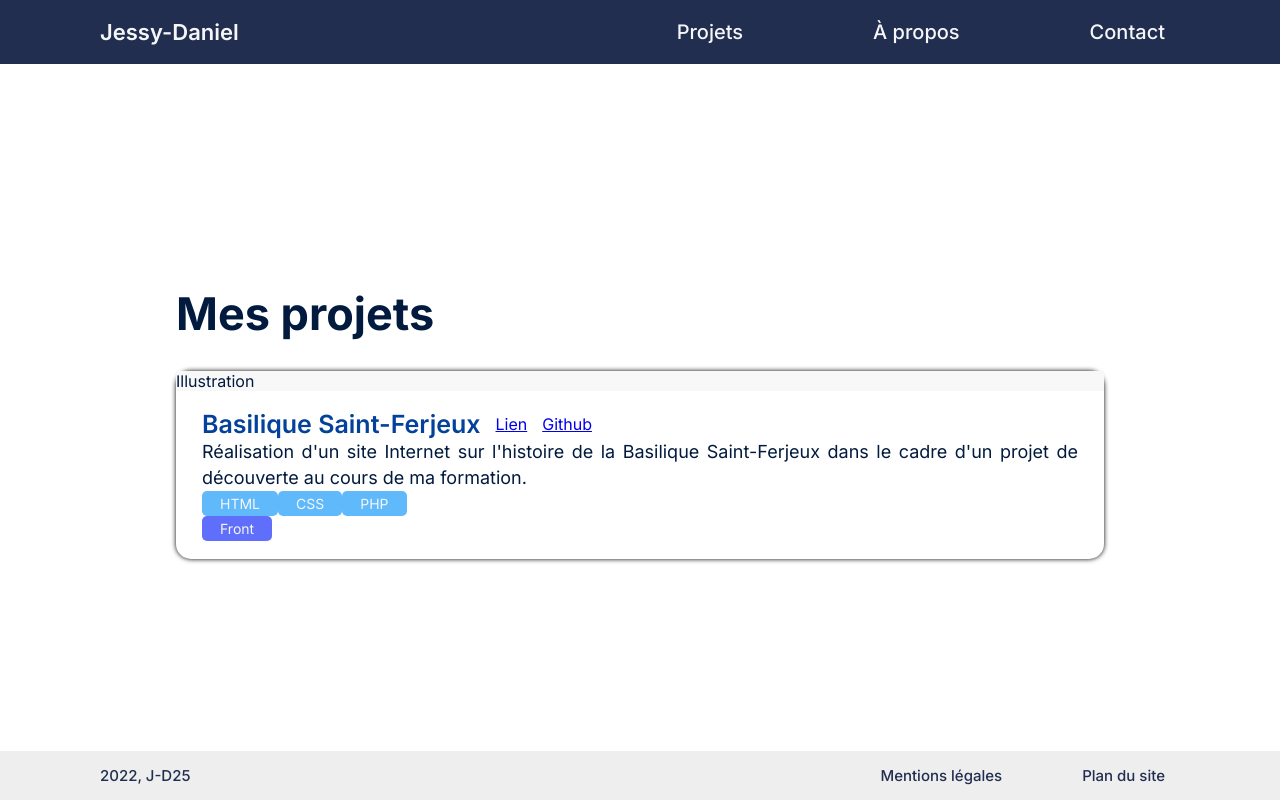
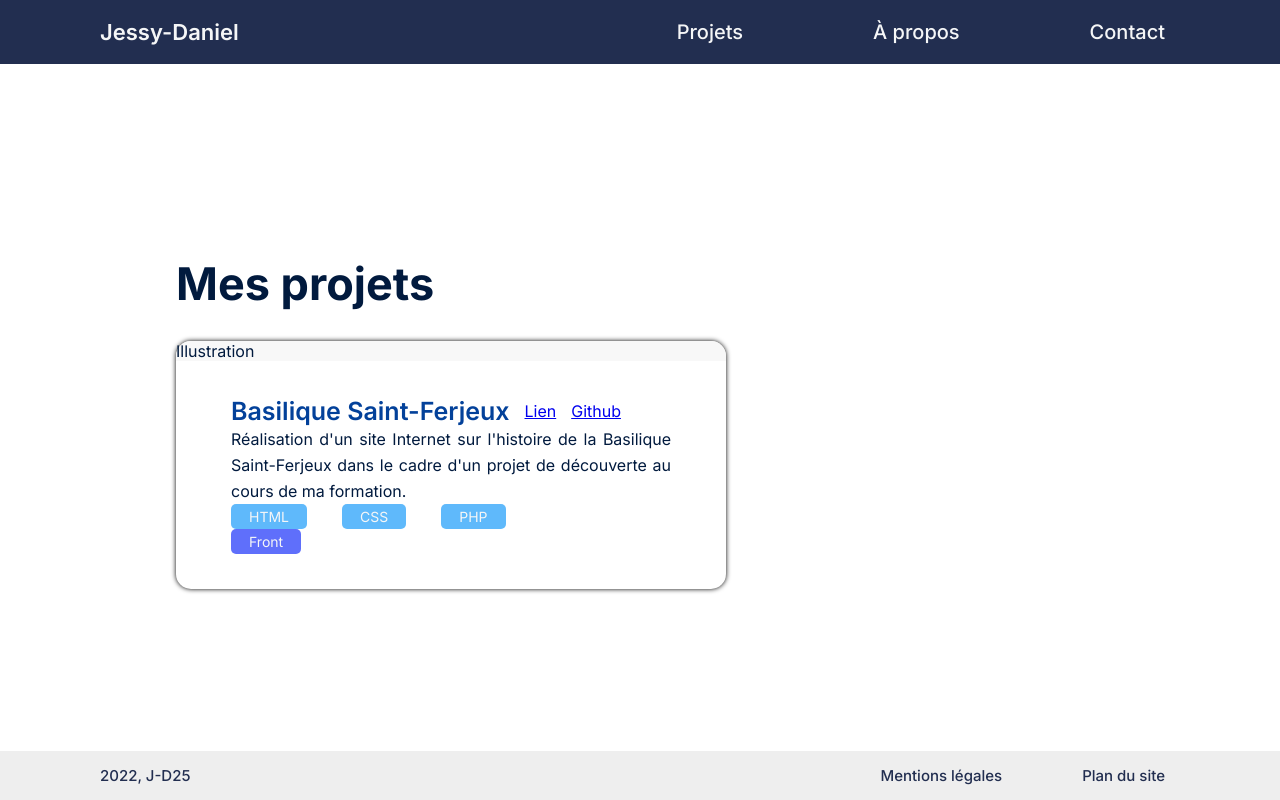
Before and after one commit to J-D25/portfolio, a React (Create React App) app: page /project in a window 1280 px wide. Built offline with nearby package versions, Linux system fonts and the light colour scheme.

Commit message:
src/components/ProjectsCards.css : add gap and width

```diff
--- a/src/components/ProjectsCards.css
+++ b/src/components/ProjectsCards.css
@@ -4,14 +4,16 @@
     box-shadow: 0px 0px 5px #000000;
     border-radius: 15px;
     color: #011A3E;
+    width: 34.375rem;
 }
 
 .ProjectsCards-illustration {
     background-color: #F8F8F8;
+    border-radius: 15px 15px 0 0;
 }
 
 .ProjectsCards-content {
-    padding: 1.125rem 1.625rem;
+    padding: 2.1875rem 3.4375rem;
 }
 
 .ProjectsCards-content-title {
@@ -29,11 +31,16 @@
 
 .ProjectsCards-content p {
     font-weight: 400;
-    font-size: 1.125rem;
+    font-size: 1rem;
     line-height: 1.625rem;
     text-align: justify;
 }
 
+.ProjectsCards-content-title a {
+    display: flex;
+}
+
 .ProjectsCards-languages {
     display: flex;
+    gap: 2.1875rem;
 }
```
